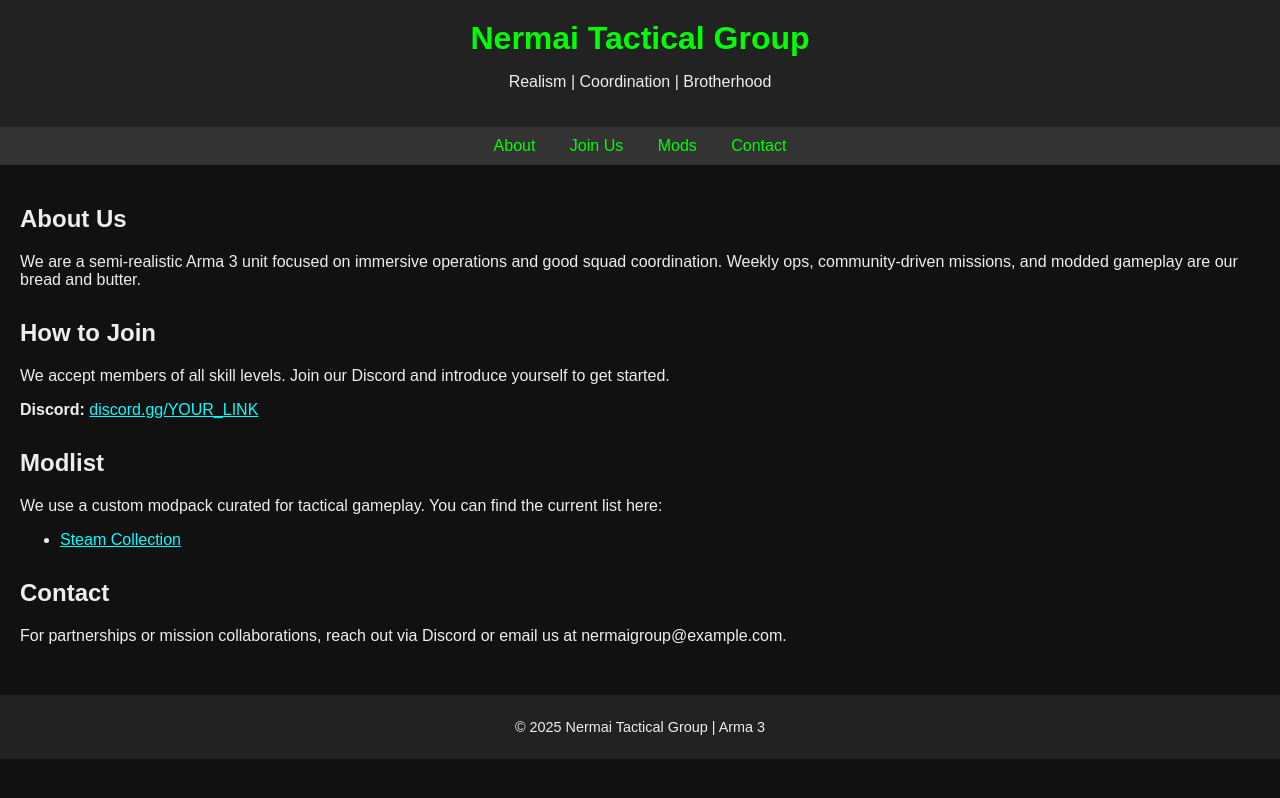
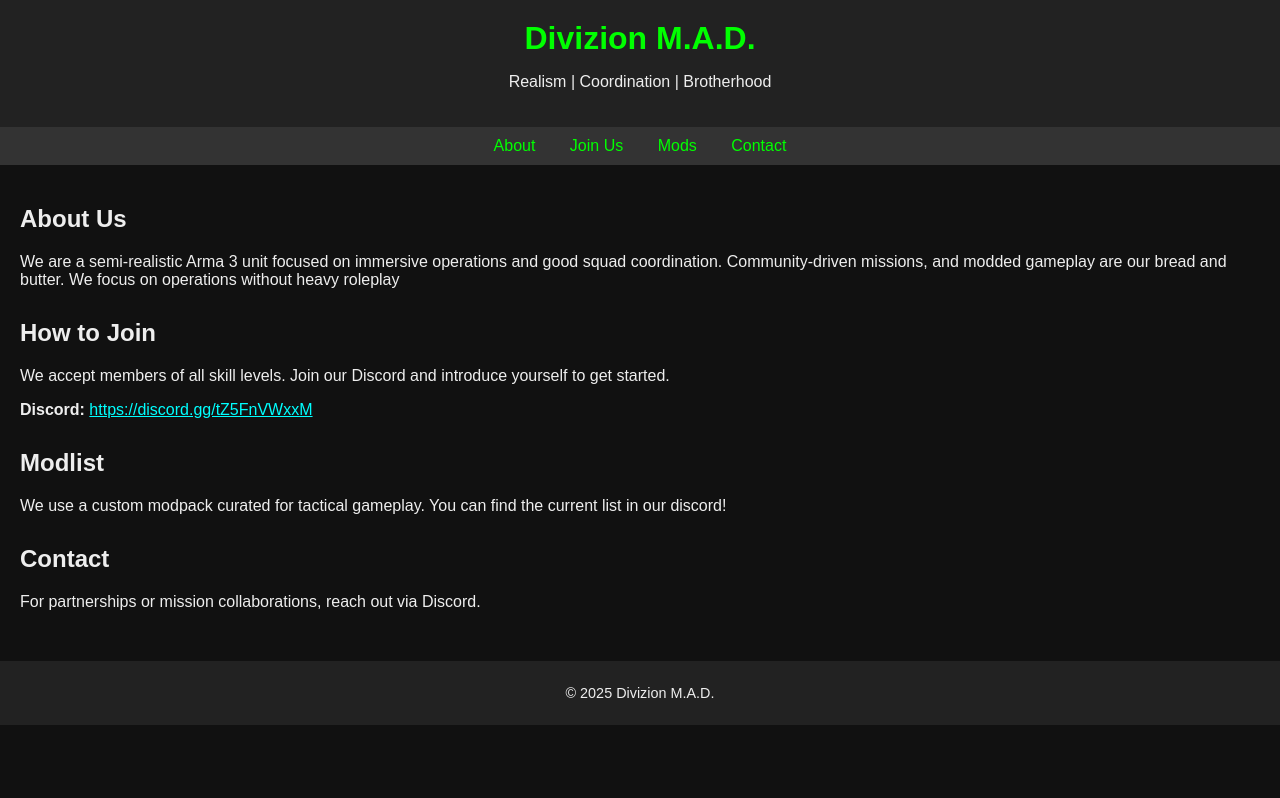
Before and after one commit to Nermai/Nermai.github.io, a plain HTML site: page index.html in a window 1280 px wide. Drawn offline with Linux system fonts and the light colour scheme.

Commit message:
Update index.html

```diff
--- a/index.html
+++ b/index.html
@@ -2,12 +2,12 @@
 <html lang="en">
 <head>
   <meta charset="UTF-8">
-  <title>Nermai Tactical Group - Arma 3</title>
+  <title>Divizion M.A.D.</title>
   <link rel="stylesheet" href="style.css">
 </head>
 <body>
   <header>
-    <h1>Nermai Tactical Group</h1>
+    <h1>Divizion M.A.D.</h1>
     <p>Realism | Coordination | Brotherhood</p>
   </header>
   <nav>
@@ -19,27 +19,24 @@
   <main>
     <section id="about">
       <h2>About Us</h2>
-      <p>We are a semi-realistic Arma 3 unit focused on immersive operations and good squad coordination. Weekly ops, community-driven missions, and modded gameplay are our bread and butter.</p>
+      <p>We are a semi-realistic Arma 3 unit focused on immersive operations and good squad coordination. Community-driven missions, and modded gameplay are our bread and butter. We focus on operations without heavy roleplay</p>
     </section>
     <section id="join">
       <h2>How to Join</h2>
       <p>We accept members of all skill levels. Join our Discord and introduce yourself to get started.</p>
-      <p><strong>Discord:</strong> <a href="https://discord.gg/YOUR_LINK">discord.gg/YOUR_LINK</a></p>
+      <p><strong>Discord:</strong> <a href="https://discord.gg/tZ5FnVWxxM">https://discord.gg/tZ5FnVWxxM</a></p>
     </section>
     <section id="mods">
       <h2>Modlist</h2>
-      <p>We use a custom modpack curated for tactical gameplay. You can find the current list here:</p>
-      <ul>
-        <li><a href="https://steamcommunity.com/sharedfiles/filedetails/?id=MOD_COLLECTION_ID">Steam Collection</a></li>
-      </ul>
+      <p>We use a custom modpack curated for tactical gameplay. You can find the current list in our discord!</p>
     </section>
     <section id="contact">
       <h2>Contact</h2>
-      <p>For partnerships or mission collaborations, reach out via Discord or email us at nermaigroup@example.com.</p>
+      <p>For partnerships or mission collaborations, reach out via Discord.</p>
     </section>
   </main>
   <footer>
-    <p>© 2025 Nermai Tactical Group | Arma 3</p>
+    <p>© 2025 Divizion M.A.D.</p>
   </footer>
 </body>
 </html>
```
